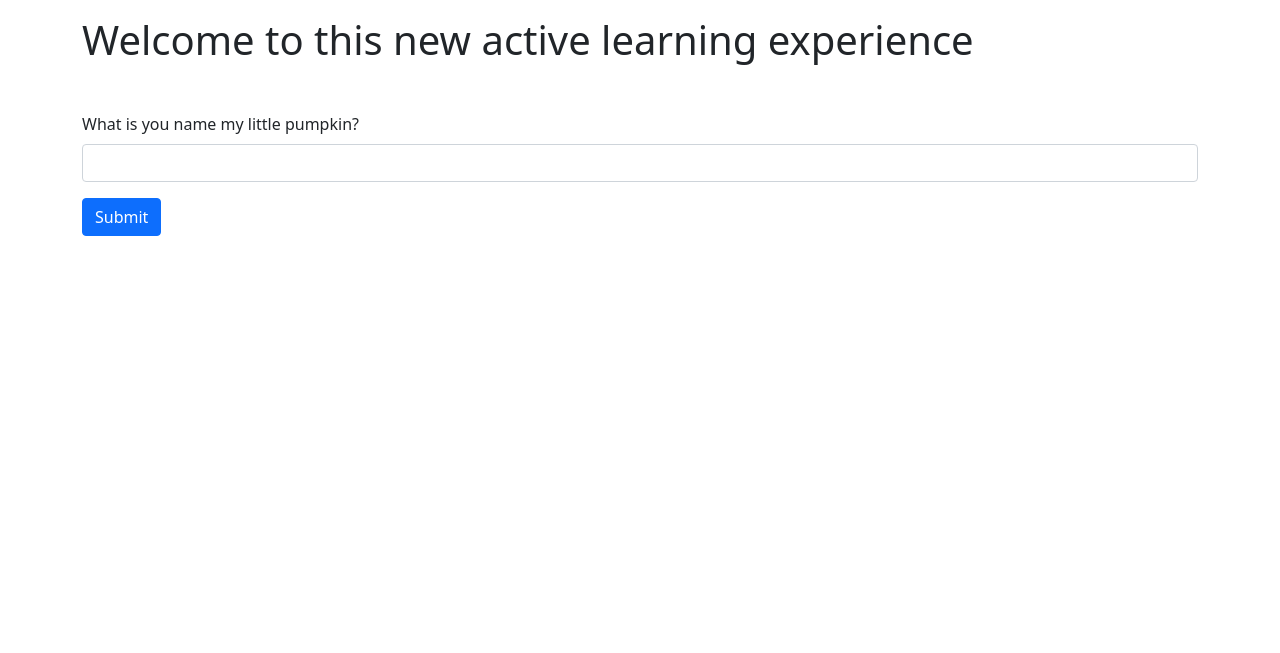
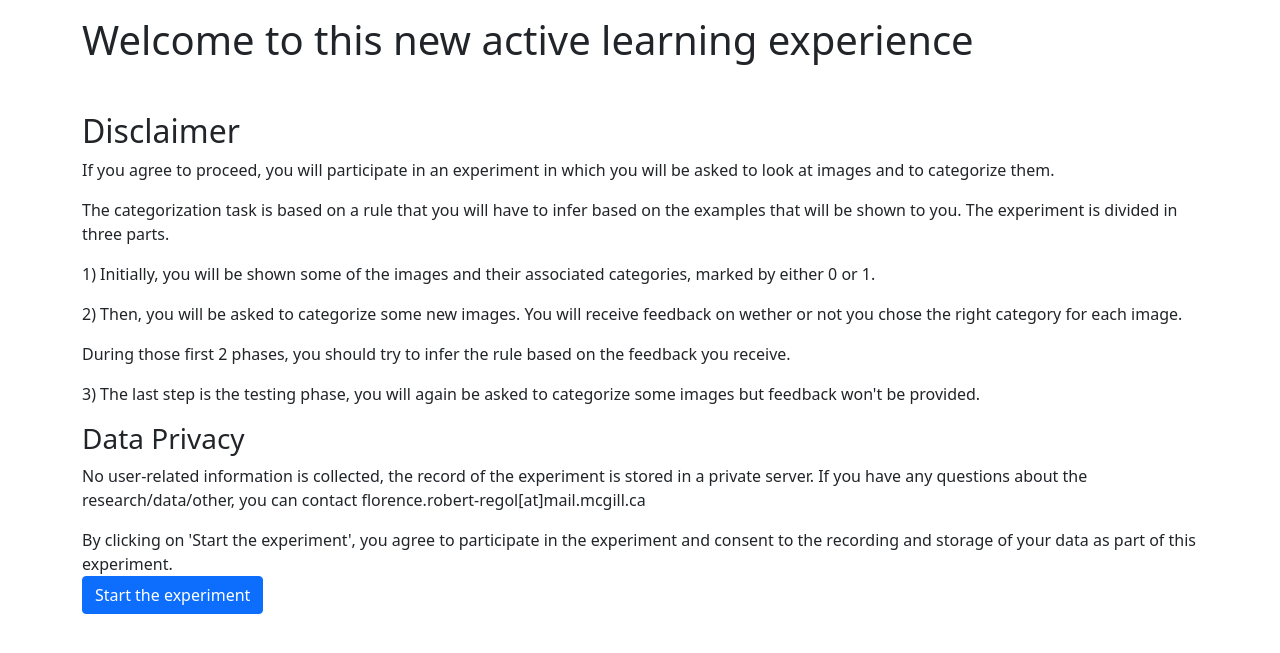
Before and after one commit to konfiot/Alforhuman, a Flask app: page / in a window 1280 px wide. Shown: the top 653 px of the page. Run offline with Flask 2, Linux system fonts and the light colour scheme.

Commit message:
added disclaimer at the beginning and removed form

```diff
--- a/server.py
+++ b/server.py
@@ -39,14 +39,8 @@ def user_form():
     if "id" not in session:
         return redirect("/")
 
-    for key in session["questions"].keys():
-        if key not in request.form:
-            return redirect("/")
-        else:
-            session[key] = request.form[key]  # TODO : Sanitize
-
     serverBusiness.receive_form(
-        session["id"], {k: session[k] for k in session["questions"].keys()})
+        session["id"], None)
     # Flip a coin to decide if we get Active Learning or Random
     al_type = random.randint(0, 1)
     serverBusiness.initialize_dataset(
--- a/templates/home.html
+++ b/templates/home.html
@@ -1,29 +1,63 @@
 <!doctype html>
 <html lang="en">
+
 <head>
 	<!-- Required meta tags -->
 	<meta charset="utf-8">
 	<meta name="viewport" content="width=device-width, initial-scale=1, shrink-to-fit=no">
 
 	<!-- Bootstrap CSS -->
-		<link href="https://cdn.jsdelivr.net/npm/bootstrap@5.0.0-beta3/dist/css/bootstrap.min.css" rel="stylesheet" integrity="sha384-eOJMYsd53ii+scO/bJGFsiCZc+5NDVN2yr8+0RDqr0Ql0h+rP48ckxlpbzKgwra6" crossorigin="anonymous">
+	<link href="https://cdn.jsdelivr.net/npm/bootstrap@5.0.0-beta3/dist/css/bootstrap.min.css" rel="stylesheet"
+		integrity="sha384-eOJMYsd53ii+scO/bJGFsiCZc+5NDVN2yr8+0RDqr0Ql0h+rP48ckxlpbzKgwra6" crossorigin="anonymous">
 
 	<title>Hello my little pumkin!</title>
 </head>
+
 <body>
 	<main role="main" class="container">
 		<h1 class="mt-3">Welcome to this new active learning experience</h1>
 
 		<form class="mt-5" method="POST" action="/user_form">
-				{% for name, description in questions.items() %}
-				<div class="mb-3">
-					<label for="{{ name }}" class="form-label">{{ description }}</label>
-					<input type="text" class="form-control" id="{{ name }}" name="{{ name }}">
+			<div>
+				<h2 class="mt-3">Disclaimer</h2>
+
+				<p>
+					If you agree to proceed, you will participate in an experiment in which you will be asked to look at
+					images and to categorize them.
+				</p>
+				<p>
+					The categorization task is based on a rule that you will have to infer based on the examples that
+					will be shown to you.
+					The experiment is divided in three parts.
+				</p>
+				<p>
+					1) Initially, you will be shown some of the images and their associated categories, marked by either
+					0 or 1.<p></p>
+					<p>	2) Then, you will be asked to categorize some new images. You will receive feedback on wether or not
+					you chose the right category for each image.
+				</p><p>
+					During those first 2 phases, you should try to infer the rule based on the feedback you receive.
+				</p>
+				<p>
+					3) The last step is the testing phase, you will again be asked to categorize some images but
+					feedback won't be provided.
+				</p>
+				<p>
+				<h3 class="mt-3">Data Privacy</h3>
+				No user-related information is collected, the record of the experiment is stored in a private server.
+
+				If you have any questions about the research/data/other, you can contact
+				florence.robert-regol[at]mail.mcgill.ca
+				</p>
+				By clicking on 'Start the experiment', you agree to participate in the experiment and consent to the
+				recording and storage of your data as part of this experiment.
+
+
 			</div>
-				{% endfor %}
-				<button type="submit" class="btn btn-primary">Submit</button>
+			<button type="submit" class="btn btn-primary">Start the experiment</button>
 		</form>
 
 	</main><!-- /.container -->
 </body>
+
 </html>
```
Also changed, not shown: disclaimer.txt (deleted, +0 -24 lines). Lines whose indentation alone changed are shown as unchanged.
